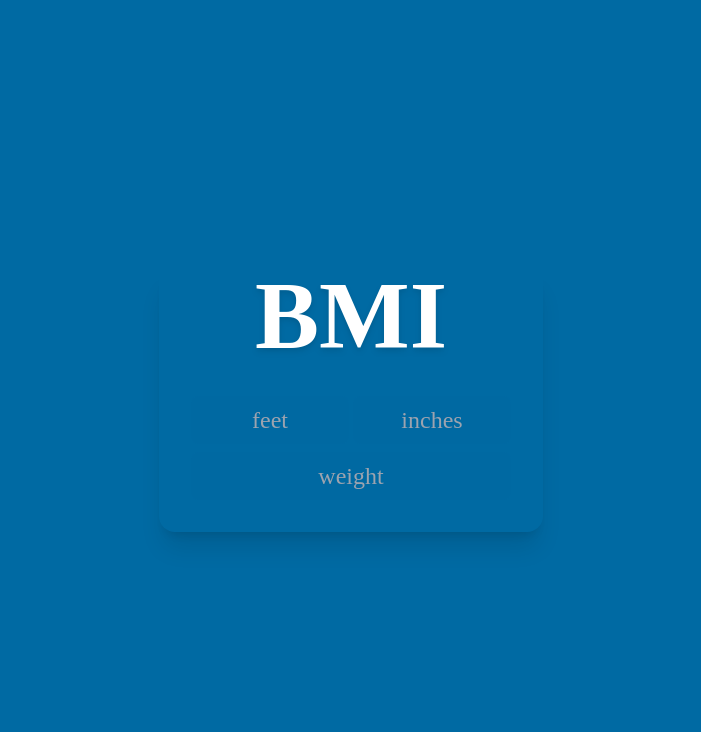
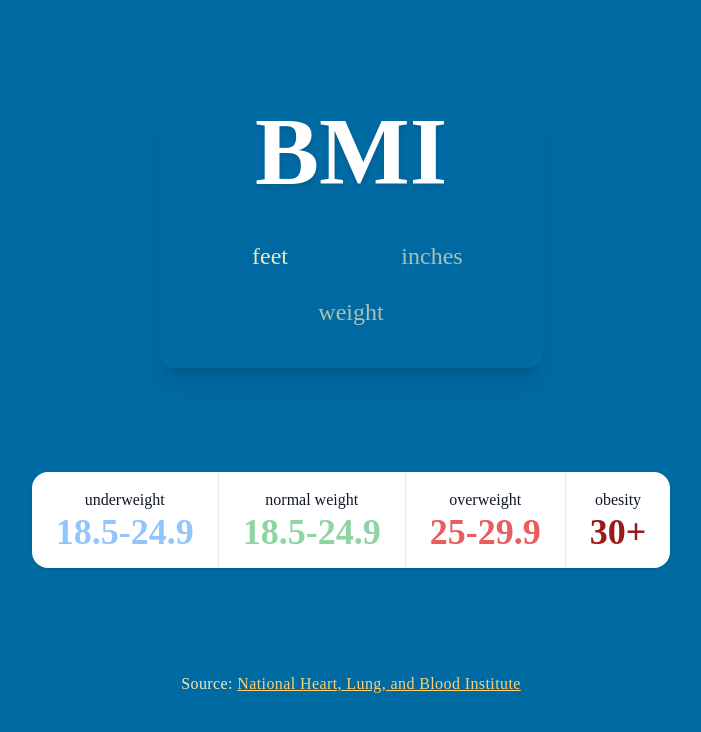
Before and after one commit to brianprost/bmi-calculator, a Next.js app: page / in a window 1280 px wide. Shown: the top 732 px of the page, without its empty margins (289-990 px from the left). Built offline with nearby package versions, Linux system fonts and the light colour scheme; a web font is replaced by a local one.

Commit message:
added BMI legend

```diff
--- /dev/null
+++ b/components/BmiStats.tsx
@@ -0,0 +1,29 @@
+import React from 'react'
+import bmiData from '../data/bmiData.json'
+
+const BmiStats = () => {
+  return (
+    <>
+      <div className="stats flex flex-wrap shadow sm:flex-none sm:flex-nowrap">
+        {bmiData.map(({ name, range, color }) => (
+          <div className="stat">
+            <div className="stat-title text-slate-900">{name}</div>
+            <div className={`stat-value ${color}`}>{range}</div>
+          </div>
+        ))}
+      </div>
+      <p className="text-md text-bmi-lemon tracking-wide">
+        {"Source: "}
+        <a
+          href="https://www.nhlbi.nih.gov/health/educational/lose_wt/BMI/bmicalc.htm"
+          target="_blank"
+          rel="noopener noreferrer"
+        >
+          <span className='underline text-bmi-yellow'>National Heart, Lung, and Blood Institute</span>
+        </a>
+      </p>
+    </>
+  )
+}
+
+export default BmiStats
--- /dev/null
+++ b/data/bmiData.json
@@ -0,0 +1,22 @@
+[
+  {
+    "name": "underweight",
+    "range": "18.5-24.9",
+    "color": "text-blue-300"
+  },
+  {
+    "name": "normal weight",
+    "range": "18.5-24.9",
+    "color": "text-bmi-green"
+  },
+  {
+    "name": "overweight",
+    "range": "25-29.9",
+    "color": "text-bmi-red"
+  },
+  {
+    "name": "obesity",
+    "range": "30+",
+    "color": "text-red-800"
+  }
+]
--- a/pages/index.tsx
+++ b/pages/index.tsx
@@ -1,6 +1,7 @@
 import type { NextPage } from 'next'
 import Head from 'next/head'
 import { useState, useEffect } from 'react'
+import BmiStats from '../components/BmiStats'
 
 const Home: NextPage = () => {
   const [height, setHeight] = useState<Number>(NaN)
@@ -50,13 +51,14 @@ const Home: NextPage = () => {
   }, [bmi])
 
   return (
-    <div className="flex min-h-screen flex-col items-center ">
+    <div className="flex min-h-screen flex-col items-center">
       <Head>
         <title>BMI Calculator</title>
+        <meta name="robots" content="noindex" />
         <link rel="icon" href="/favicon.ico" />
       </Head>
 
-      <main className="flex w-full flex-1 flex-col items-center justify-center bg-bmi-blue px-20 text-center font-dela">
+      <main className="flex w-full flex-1 flex-col items-center justify-evenly bg-bmi-blue px-20 text-center font-dela">
         <div className="bg-inherit-100 card w-96 shadow-xl">
           <figure>
             <h2
@@ -72,7 +74,7 @@ const Home: NextPage = () => {
                 autoComplete="off"
                 value={heightFeet ? String(heightFeet) : ''}
                 placeholder="feet"
-                className="input input-ghost w-1/2 appearance-none bg-bmi-blue bg-opacity-80 text-center font-dela text-2xl focus:outline focus:outline-bmi-lemon"
+                className="input input-ghost w-1/2 appearance-none bg-bmi-blue bg-opacity-80 text-center font-dela text-2xl text-bmi-lemon placeholder:text-bmi-lemon focus:outline focus:outline-bmi-lemon"
                 onChange={handleHeightFeetChange}
               />
               <input
@@ -80,7 +82,7 @@ const Home: NextPage = () => {
                 autoComplete="off"
                 value={heightInches ? String(heightInches) : ''}
                 placeholder="inches"
-                className="input input-ghost w-1/2 appearance-none bg-bmi-blue bg-opacity-80 text-center font-dela text-2xl focus:outline focus:outline-bmi-lemon"
+                className="input input-ghost w-1/2 appearance-none bg-bmi-blue bg-opacity-80 text-center font-dela text-2xl text-bmi-lemon placeholder:text-bmi-lemon placeholder:opacity-70 focus:outline focus:outline-bmi-lemon"
                 onChange={handleHeightInchesChange}
               />
             </div>
@@ -89,11 +91,14 @@ const Home: NextPage = () => {
               autoComplete="off"
               value={weight ? String(weight) : ''}
               placeholder="weight"
-              className="input input-ghost appearance-none bg-bmi-blue bg-opacity-80 text-center font-dela text-2xl focus:outline focus:outline-bmi-lemon"
+              className="input input-ghost appearance-none bg-bmi-blue bg-opacity-80 text-center font-dela text-2xl text-bmi-lemon placeholder:text-bmi-lemon placeholder:opacity-70 focus:outline focus:outline-bmi-lemon"
               onChange={handleWeightChange}
             ></input>
           </div>
         </div>
+
+        {/* BMI stats */}
+        <BmiStats />
       </main>
     </div>
   )
```
